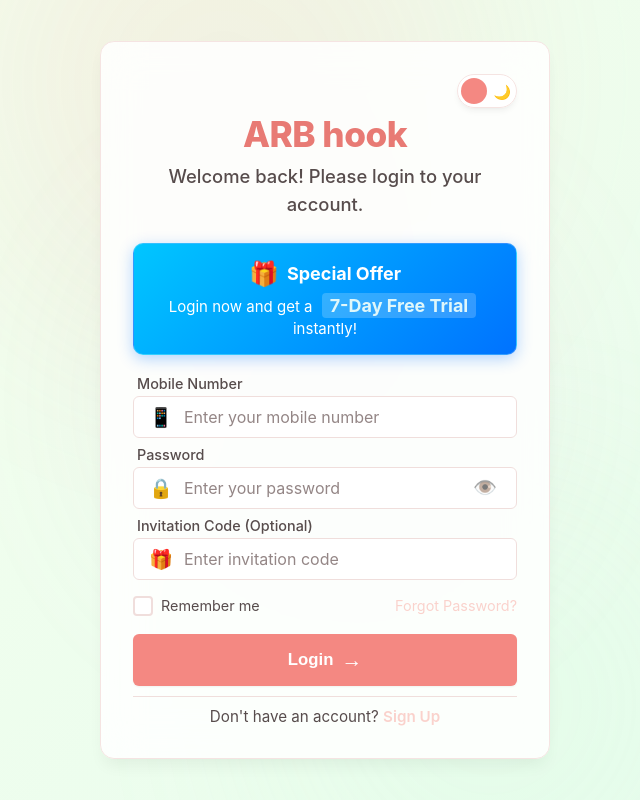
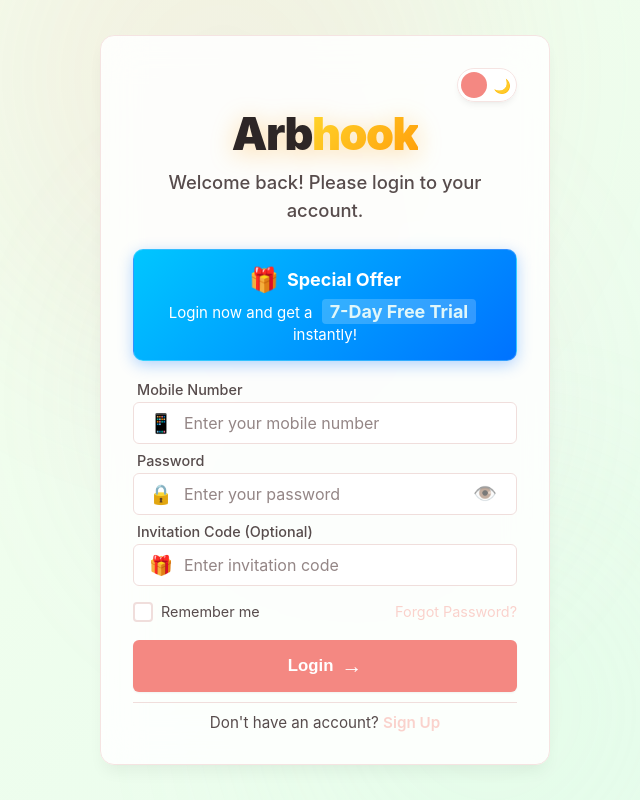
Before and after one commit to Bishek-lpu/arbhook-ui, a React (Vite) app: page / in a window 1280 px wide. Shown: the whole page, without its empty margins (315-955 px from the left). Built offline with nearby package versions, Linux system fonts and the light colour scheme.

Commit message:
change app title Arbhook

```diff
--- a/index.html
+++ b/index.html
@@ -5,7 +5,7 @@
   <meta charset="UTF-8" />
   <link rel="icon" type="image/svg+xml" href="/arb-logo.svg" />
   <meta name="viewport" content="width=device-width, initial-scale=1.0" />
-  <title>ARB hook</title>
+  <title>Arbhook</title>
 </head>
 
 <body>
--- a/src/index.css
+++ b/src/index.css
@@ -237,13 +237,25 @@
 }
 
 .logo {
-    font-size: 2.2rem;
-    /* Reduced font size to save vertical space */
-    font-weight: 800;
-    color: var(--primary-dark);
+    font-size: 2.8rem;
+    font-weight: 900;
+    color: var(--text-primary);
     margin-bottom: var(--spacing-xs);
-    letter-spacing: -0.5px;
-    /* Soft glow animation removed for cleaner look */
+    letter-spacing: -1.5px;
+    filter: drop-shadow(0 4px 12px rgba(255, 157, 10, 0.35));
+    transition: transform 0.3s cubic-bezier(0.175, 0.885, 0.32, 1.275);
+}
+
+.logo-highlight {
+    background: linear-gradient(135deg, #FFD62B 0%, #FF9D0A 100%);
+    -webkit-background-clip: text;
+    -webkit-text-fill-color: transparent;
+    background-clip: text;
+    color: transparent;
+}
+
+.logo:hover {
+    transform: scale(1.02);
 }
 
 @keyframes glow {
--- a/src/pages/BuyArb.jsx
+++ b/src/pages/BuyArb.jsx
@@ -342,7 +342,7 @@
                         <div className="header-top">
                             <ThemeToggle />
                         </div>
-                        <h1 className="logo">ARB hook</h1>
+                        <h1 className="logo">Arb<span className="logo-highlight">hook</span></h1>
                         <p className="subtitle">
                             {selectedAction
                                 ? `${selectedAction} (${selectedMethod})`
--- a/src/pages/Home.jsx
+++ b/src/pages/Home.jsx
@@ -87,7 +87,7 @@
                     <div className="header-top">
                         <ThemeToggle />
                     </div>
-                    <h1 className="logo">ARB hook</h1>
+                    <h1 className="logo">Arb<span className="logo-highlight">hook</span></h1>
                     <p className="subtitle">Welcome to your dashboard</p>
                 </div>
 
--- a/src/pages/Login.jsx
+++ b/src/pages/Login.jsx
@@ -95,7 +95,7 @@
                     <div className="header-top">
                         <ThemeToggle />
                     </div>
-                    <h1 className="logo">ARB hook</h1>
+                    <h1 className="logo">Arb<span className="logo-highlight">hook</span></h1>
                     <p className="subtitle">Welcome back! Please login to your account.</p>
                 </div>
 
--- a/src/pages/Otp.jsx
+++ b/src/pages/Otp.jsx
@@ -202,7 +202,7 @@
                     <div className="header-top">
                         <ThemeToggle />
                     </div>
-                    <h1 className="logo">ARB hook</h1>
+                    <h1 className="logo">Arb<span className="logo-highlight">hook</span></h1>
                     <p className="subtitle">Enter the 6-digit code sent to</p>
                     <p className="mobile-display">{maskedMobile}</p>
                 </div>
--- a/src/pages/Payment.jsx
+++ b/src/pages/Payment.jsx
@@ -78,7 +78,7 @@
                     </div>
                     <div className="success-icon" style={{ fontSize: '2.5rem', width: '60px', height: '60px', display: 'flex', alignItems: 'center', justifyContent: 'center', background: 'rgba(251, 191, 36, 0.1)', border: '2px solid #fbbf24', borderRadius: '50%', color: '#fbbf24', margin: '0 auto 15px auto' }}>🔒</div>
                     <h1 className="logo" style={{ color: '#fbbf24', fontSize: '1.8rem' }}>Subscription Expired</h1>
-                    <p className="subtitle">Your trial or subscription period has ended. Please renew to continue accessing ARB hook.</p>
+                    <p className="subtitle">Your trial or subscription period has ended. Please renew to continue accessing Arbhook.</p>
                 </div>
 
                 <form className="login-form" onSubmit={handlePaymentSubmit} style={{ marginTop: '20px' }}>
--- a/src/pages/Signup.jsx
+++ b/src/pages/Signup.jsx
@@ -117,7 +117,7 @@
                     <div className="header-top">
                         <ThemeToggle />
                     </div>
-                    <h1 className="logo">ARB hook</h1>
+                    <h1 className="logo">Arb<span className="logo-highlight">hook</span></h1>
                     <p className="subtitle">Create your account and join us today!</p>
                 </div>
 
```
